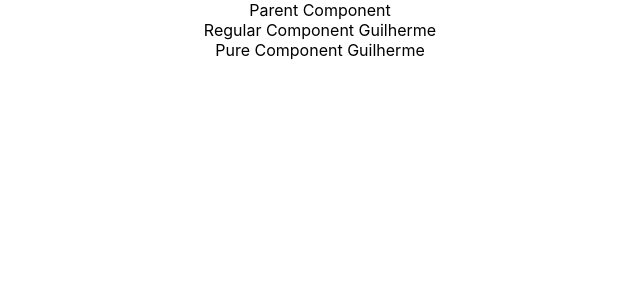
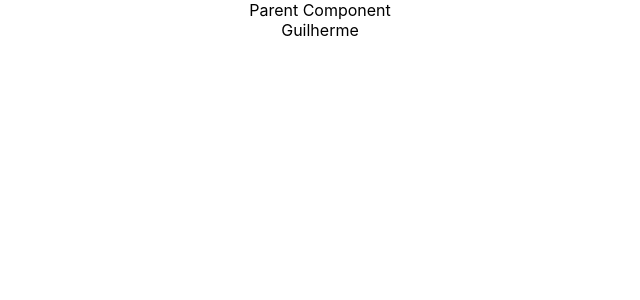
Before and after one commit to GuilhermeFDiniz/codevolution-course, a React (Create React App) app in the folder hello-world/: page / in a window 1280 px wide. Shown: the top 300 px of the page, without its empty margins (320-960 px from the left). Built offline with nearby package versions, Linux system fonts and the light colour scheme.

Commit message:
Create memo component for function

```diff
--- /dev/null
+++ b/hello-world/src/components/MemoComp.js
@@ -0,0 +1,12 @@
+import React from 'react'
+
+function MemoComp({name}) {
+  console.log('Memo Component')
+  return (
+    <div>
+      {name}
+    </div>
+  )
+}
+
+export default React.memo(MemoComp)
--- a/hello-world/src/components/ParentComp.js
+++ b/hello-world/src/components/ParentComp.js
@@ -1,8 +1,9 @@
 import React, { Component, PureComponent } from 'react'
+import MemoComp from './MemoComp';
 import PureComp from './PureComp';
 import RegComp from './RegComp';
 
-class ParentComp extends PureComponent {
+class ParentComp extends Component {
   constructor(props) {
     super(props)
 
@@ -24,8 +25,9 @@
     return (
       <div>
         Parent Component
-        <RegComp name={this.state.name}/>
-        <PureComp name={this.state.name}/>
+        <MemoComp name={this.state.name}/>
+        {/* <RegComp name={this.state.name}/> */}
+        {/* <PureComp name={this.state.name}/> */}
       </div>
     )
   }
```
